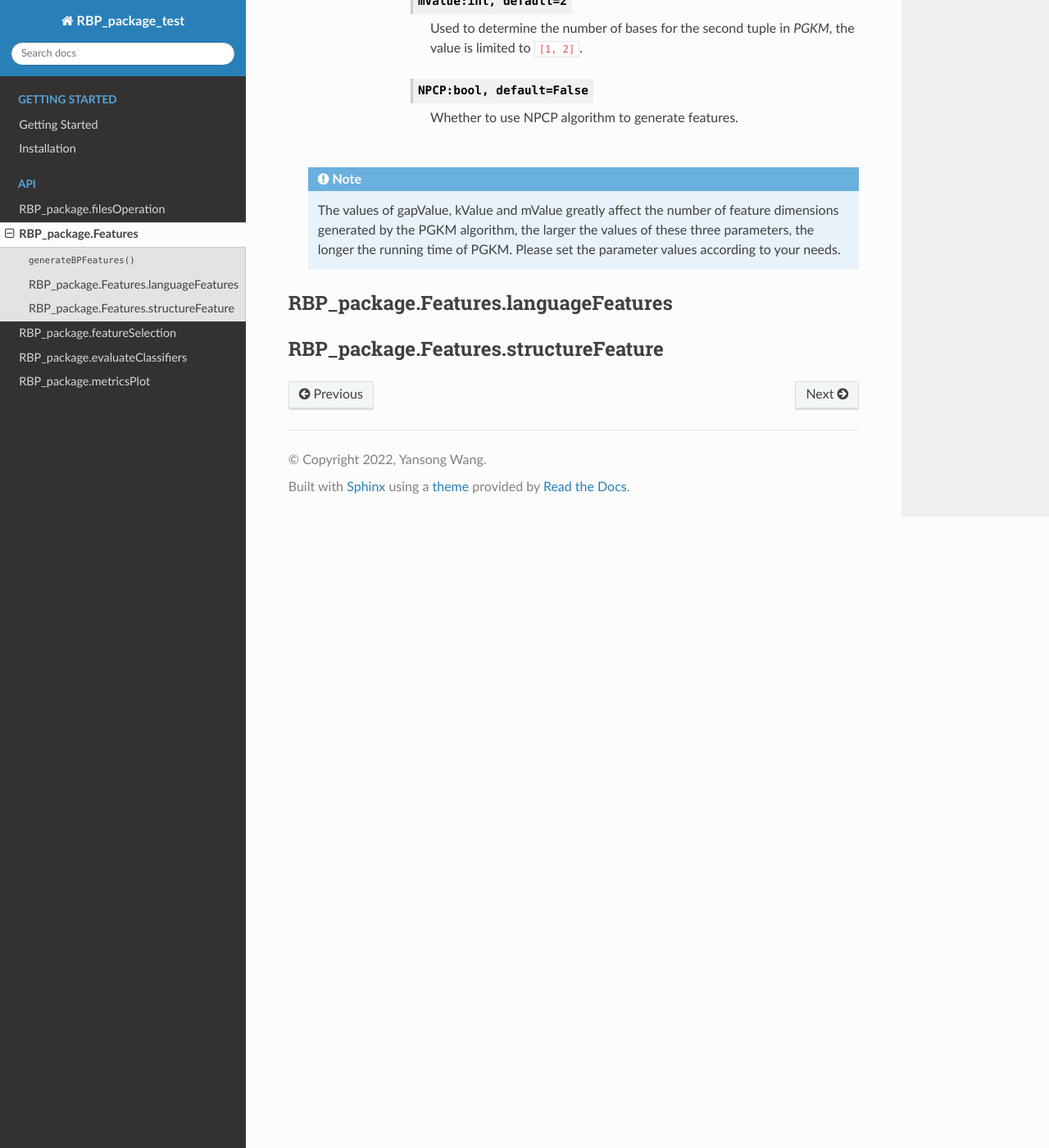
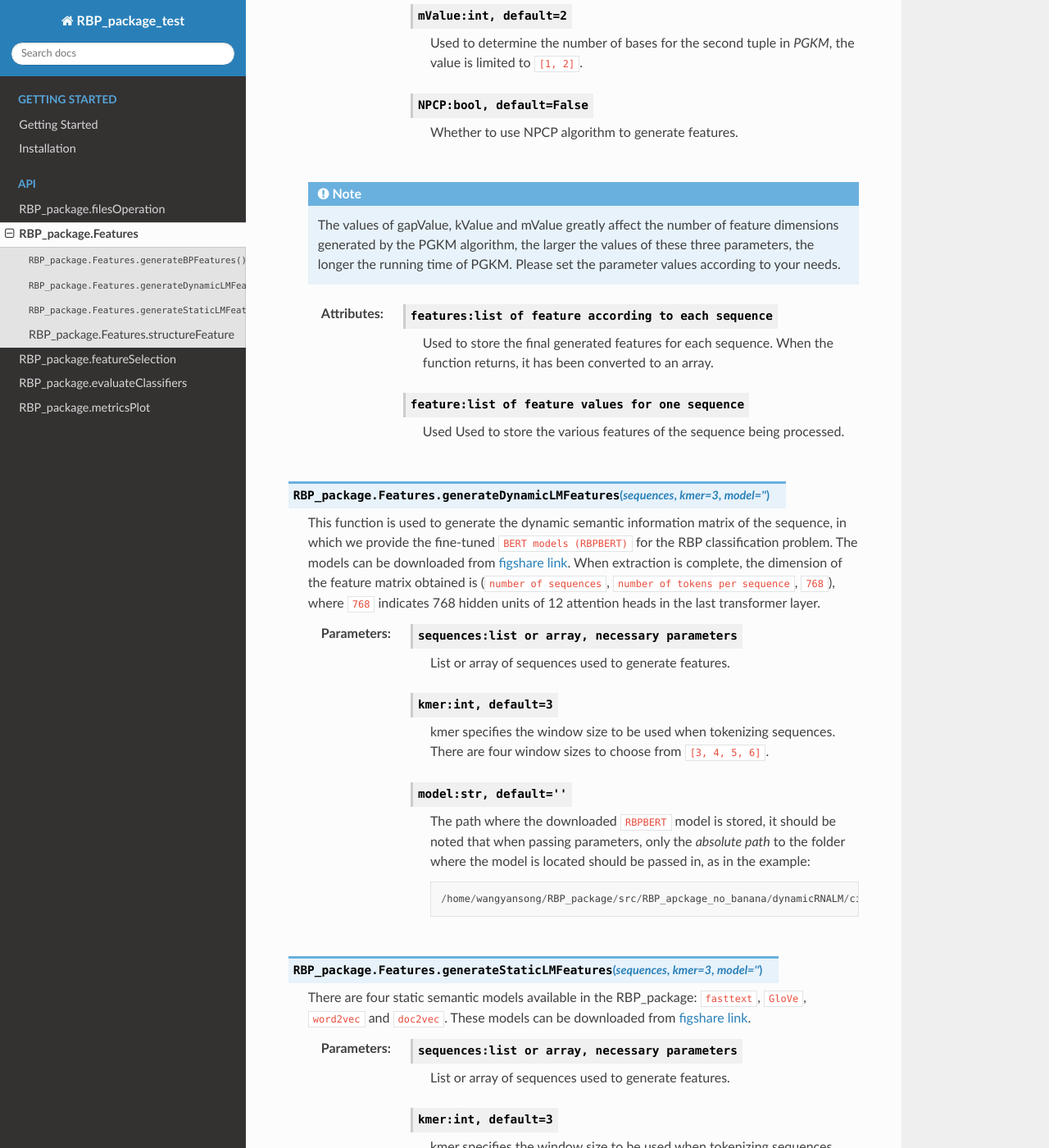
Before and after one commit to no-banana/PyRBP, a Sphinx documentation site: the page built from docs/source/RNA_features.rst, in a window 1280 px wide and 1400 px high, scrolled down 1303 px. Shown: the whole window at 82% size. Built offline with Sphinx 7.4.7 and the Read the Docs theme 2.0.0, drawn with Linux system fonts in a browser that asks for light colours; some of the changed text lies outside the part shown.

Commit message:
Add files via upload

```diff
--- a/docs/source/RNA_features.rst
+++ b/docs/source/RNA_features.rst
@@ -1,7 +1,8 @@
 RBP_package.Features
 ==================================
 
-.. py:function:: generateBPFeatures(sequences, pseudoKNC=False, ktuple=3, zCurve=False, gcContent=False, AUSkew=False, GCAURatio=False, PGKM=False, gapValue=1, kValue=2, mValue=2, NPCP=False)
+
+.. py:method:: RBP_package.Features.generateBPFeatures(sequences, pseudoKNC=False, ktuple=3, zCurve=False, gcContent=False, AUSkew=False, GCAURatio=False, PGKM=False, gapValue=1, kValue=2, mValue=2, NPCP=False)
 
     This function is used to generate various types of features based on the sequences (physicochemical features, sequence properties, base composition, etc.).
 
@@ -10,69 +11,109 @@ RBP_package.Features
 
                         List or array of sequences used to generate features.
 
-
                 .. class:: pseudoKNC:bool, default=False
 
                         Whether to use pseudoKNC algorithm to generate features, if ``True``, the value of the parameter ktuple will be used for subsequent feature generation.
-
 
                 .. class:: ktuple:int, default=3
 
                         Used to determine the number of bases for each tuple in `pseudoKNC` in the values of ``[3, 4, 5]``.
 
-
                 .. class:: zCurve:bool, default=False
 
                         Whether to use zCurve algorithm to generate features.
-
 
                 .. class:: gcContent:bool, default=False
 
                         Whether to use gcContent algorithm to generate features.
 
-
                 .. class:: AUSkew:bool, default=False
 
                         Whether to use AUSkew algorithm to generate features.
-
 
                 .. class:: GCAURatio:bool, default=False
 
                         Whether to use GCAURatio algorithm to generate features.
 
-
                 .. class:: PGKM:bool, default=False
 
                         Whether to use PGKM algorithm to generate features. if ``True``, the value of the parameter gapValue, kValue and mValue will be used for subsequent feature generation.
-
 
                 .. class:: gapValue:int, default=1
 
                         Used to determine the number of gaps between each two tuples. Its value is limited to ``[1, 2, 3, 4, 5]``.
 
-
                 .. class:: kValue:int, default=2
 
                         Used to determine the number of bases for the first tuple in `PGKM`, the value is limited to ``[1, 2]``.
-
 
                 .. class:: mValue:int, default=2
 
                         Used to determine the number of bases for the second tuple in `PGKM`, the value is limited to ``[1, 2]``.
 
-
                 .. class:: NPCP:bool, default=False
 
                         Whether to use NPCP algorithm to generate features.
 
+    .. note:: The values of gapValue, kValue and mValue greatly affect the number of feature dimensions generated by the PGKM algorithm, the larger the values of these three parameters, the longer the running time of PGKM. Please set the parameter values according to your needs.
 
-    .. note:: The values of gapValue, kValue and mValue greatly affect the number of feature dimensions generated by the PGKM algorithm, the larger the values of these three parameters, the longer the running time of PGKM. Please set the parameter values according to your needs.
+    :Attributes:
+                .. class:: features:list of feature according to each sequence
+
+                        Used to store the final generated features for each sequence. When the function returns, it has been converted to an array.
+
+                .. class:: feature:list of feature values for one sequence
+
+                        Used Used to store the various features of the sequence being processed.
+
+
+.. py:function:: RBP_package.Features.generateDynamicLMFeatures(sequences, kmer=3, model='')
+
+    This function is used to generate the dynamic semantic information matrix of the sequence, in which we provide the fine-tuned ``BERT models (RBPBERT)`` for the RBP classification problem. The models can be downloaded from `figshare link <https://figshare.com/articles/software/LM_for_RBP_package/21383187>`_. When extraction is complete, the dimension of the feature matrix obtained is (``number of sequences``, ``number of tokens per sequence``, ``768``), where ``768`` indicates 768 hidden units of 12 attention heads in the last transformer layer.
+
+    :Parameters:
+                .. class:: sequences:list or array, necessary parameters
+
+                        List or array of sequences used to generate features.
+
+                .. class:: kmer:int, default=3
+
+                        kmer specifies the window size to be used when tokenizing sequences. There are four window sizes to choose from ``[3, 4, 5, 6]``.
+
+                .. class:: model:str, default=''
+
+                        The path where the downloaded ``RBPBERT`` model is stored, it should be noted that when passing parameters, only the `absolute path` to the folder where the model is located should be passed in, as in the example:
+                        ::
+
+                            /home/wangyansong/RBP_package/src/RBP_apckage_no_banana/dynamicRNALM/circleRNA/pytorch_model_3mer
+
+
+.. py:function:: RBP_package.Features.generateStaticLMFeatures(sequences, kmer=3, model='')
+
+    There are four static semantic models available in the RBP_package: ``fasttext``, ``GloVe``, ``word2vec`` and ``doc2vec``. These models can be downloaded from `figshare link <https://figshare.com/articles/software/LM_for_RBP_package/21383187>`_.
+
+    :Parameters:
+                .. class:: sequences:list or array, necessary parameters
+
+                        List or array of sequences used to generate features.
+
+                .. class:: kmer:int, default=3
+
+                        kmer specifies the window size to be used when tokenizing sequences. There are four window sizes to choose from ``[3, 4, 5, 6]``.
+
+                .. class:: model:str, default=''
+
+                        The path where the downloaded ``static semantic model`` is stored, it should be noted that when passing parameters, you need to be careful that the model path passed in is consistent with ``kmer``.
+
+    :Attributes:
+                .. class:: LM_type:str, ['word2vec', 'fasttext', 'doc2vec', 'GloVe']
+
+                        Separated from the incoming model file name, used to distinguish different models when extracting embedding.
+
+    .. note:: Since both of the above modules need to separate some required information from the model names to perform matching checks, please do not make any changes to the downloaded model file names when using dynamic or static language models for semantic feature extraction, otherwise it may cause the module not to work properly.
 
 
 
 
-RBP_package.Features.languageFeatures
-~~~~~~~~~~~~~~~~~~~~~~~~~~~~~~~~~~~~~~~~~~~~~~~~~~~~~~~~~~~~~~~~~~~
-
 RBP_package.Features.structureFeature
 ~~~~~~~~~~~~~~~~~~~~~~~~~~~~~~~~~~~~~~~~~~~~~~~~~~~~~~~~~~~~~~~~~~~
```
Also changed, not shown: 8 other files.
